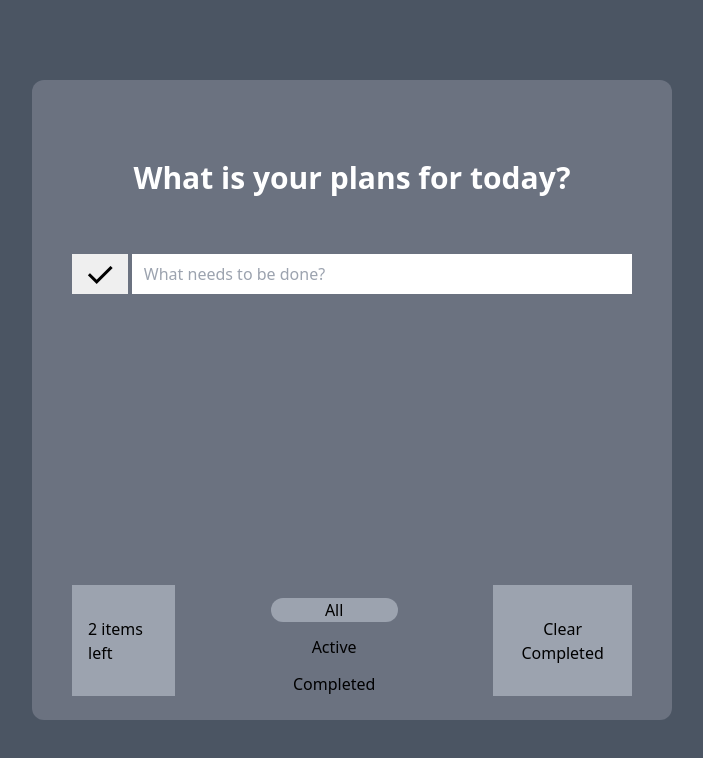
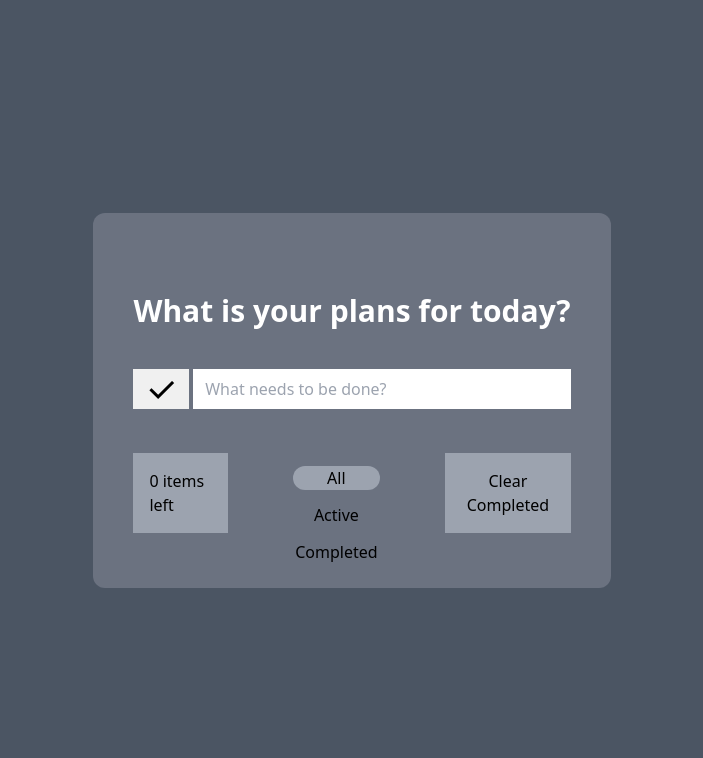
Before and after one commit to patika-hepsiburada-react-bootcamp/odev-5-Burak-Bayraktar, a React (Create React App) app: page / in a window 1280 px wide. Shown: the top 758 px of the page, without its empty margins (288-991 px from the left). Built offline with nearby package versions, Linux system fonts and the light colour scheme.

Commit message:
Add CRUD operations to TO DO list

```diff
--- a/package.json
+++ b/package.json
@@ -12,7 +12,9 @@
     "@types/node": "^12.0.0",
     "@types/react": "^17.0.0",
     "@types/react-dom": "^17.0.0",
+    "focus-visible": "^5.2.0",
     "nanoid": "^3.1.30",
+    "postcss-focus-visible": "^6.0.1",
     "react": "^17.0.2",
     "react-dom": "^17.0.2",
     "react-scripts": "4.0.3",
--- a/src/components/ToDoApp/Footer/index.tsx
+++ b/src/components/ToDoApp/Footer/index.tsx
@@ -1,22 +1,25 @@
-import React, { ChangeEvent, useState } from "react";
+import React, { ChangeEvent } from "react";
+import { useToDo } from "../../../contexts/ToDoContext";
 import "../styles.scss";
 import { buttons } from "./buttons.js";
 
 const Footer = () => {
-  const [selectedItem, setSelectedItem] = useState<number>(0);
+  const { selectedItem, setSelectedItem, itemsLeft, toDoList, setToDoList, handleSetItemsValue } = useToDo();
+  const handleChange = (event: ChangeEvent<HTMLInputElement>, index: number) => {
+    setSelectedItem({index: index, name: event.target.value});
+  };
 
-  const handleChange = (
-    event: ChangeEvent<HTMLInputElement>,
-    index: number
-  ) => {
-    console.log(index);
-    setSelectedItem(index);
-    console.log(event.target.value);
-  };
+  const handleClick = () => {
+    const newList = [...toDoList];
+    const list = newList.filter(item => !item.isCompleted);
+
+    handleSetItemsValue(list)
+    setToDoList(list)
+  }
 
   return (
     <div className="footer">
-      <span className="items-left">2 items left</span>
+      <span className="items-left">{ itemsLeft } items left</span>
       <div className="buttons">
         {buttons.map((button, index) => (
             <React.Fragment key={button.id}>
@@ -28,7 +31,7 @@ const Footer = () => {
                     name={button.name}
                     id={button.id}
                     value={button.value}
-                    checked={index === selectedItem ? true: false}
+                    checked={index === selectedItem.index ? true: false}
                     />
                     <label
                     className="input-label"
@@ -39,7 +42,7 @@ const Footer = () => {
             </React.Fragment>
         ))}
       </div>
-      <button className="clear-button">Clear Completed</button>
+      <button onClick={handleClick} className="clear-button">Clear Completed</button>
     </div>
   );
 };
--- a/src/components/ToDoApp/ToDoInput/index.tsx
+++ b/src/components/ToDoApp/ToDoInput/index.tsx
@@ -3,26 +3,38 @@ import { ChangeEvent, KeyboardEvent, useState } from "react";
 import { useToDo } from "../../../contexts/ToDoContext";
 import "../styles.scss";
 
+let markAsActiveAll = false;
 const ToDoInput = () => {
   const [value, setValue] = useState<string>("");
-  const {toDoList, setToDoList} = useToDo();
+  const {toDoList, setToDoList, handleSetItemsValue} = useToDo();
 
   const keyDownHandler = (event: KeyboardEvent<HTMLInputElement>) => {
     if (event.key === "Enter" && value.length) {
-      const test = [ ...toDoList, { id: nanoid(), text: value, isCompleted: false }];
-      setToDoList(test);
+      const newList = [ ...toDoList, { id: nanoid(), text: value, isCompleted: false }];
+      handleSetItemsValue(newList);
+      setToDoList(newList);
       setValue("");
     }
   };
 
   const handleChange = (event: ChangeEvent<HTMLInputElement>) => {
-    console.log(event.target.value);
     setValue(event.target.value);
   };
 
+  const handleClick = () => {
+    const newList = [...toDoList];
+    markAsActiveAll = markAsActiveAll ? false : true;
+    debugger;
+    const list = newList.map(item => ({...item, isCompleted: markAsActiveAll}))
+    handleSetItemsValue(list)
+    setToDoList(list)
+
+  }
+
   return (
+  <>
     <div className="to-do-input-wrapper">
-      <input className="mark-all-button" type="button" value="✓" />
+      <input onClick={handleClick} className={`${markAsActiveAll ? "marked" : "unmarked"} mark-button`} type="button" value="✓" />
       <input
         className="text"
         type="text"
@@ -32,6 +44,10 @@ const ToDoInput = () => {
         onChange={handleChange}
       />
     </div>
+    {
+      toDoList.length ? <div className="edit-info">Click on the relevant task to edit the task content </div> : ""
+    }
+    </>
   );
 };
 
--- a/src/components/ToDoApp/ToDoItem/index.tsx
+++ b/src/components/ToDoApp/ToDoItem/index.tsx
@@ -1,11 +1,48 @@
-import { FC } from 'react'
-import { ITodo } from '../../../interfaces/ITodo'
+import { ChangeEvent, FC, KeyboardEvent } from 'react'
+import { useToDo } from '../../../contexts/ToDoContext'
+import { ITodo } from '../../../interfaces'
 
 const ToDoItem: FC<ITodo> = ({ id, text, isCompleted }) => {
+    const { toDoList, setToDoList, handleSetItemsValue  } = useToDo();
+
+    const toggleCompletedState = (event: ChangeEvent<HTMLInputElement>) => {
+        const item = toDoList.find((item) => item.id === event.target.id);
+        const itemIndex = toDoList.findIndex((item) => item.id === event.target.id);
+        const newList = [...toDoList];
+        newList[itemIndex] = {...item!, isCompleted: item?.isCompleted ? false: true};
+
+        handleSetItemsValue(newList)
+        setToDoList(newList);
+    }
+
+    const handleDelete = (toDoItemId:string) => {
+        const newList = [...toDoList]
+        const id = newList.findIndex(item => item.id === toDoItemId)
+        newList.splice(id, 1);
+
+        handleSetItemsValue(newList)
+        setToDoList(newList)
+    }
+
+    const changeTaskText = (event: KeyboardEvent<HTMLInputElement>, toDoItemId:string) => {
+        if(event.key === "Enter") {
+            // to prevent new-line behaviour
+            event.preventDefault()
+
+            const id = toDoList.findIndex(item => item.id === toDoItemId)
+            if(event.currentTarget.textContent === toDoList[id].text) {
+                return
+            }
+
+            toDoList[id].text = String(event.currentTarget.textContent)
+        }
+    }
+
     return (
         <div className="to-do-item">
-            <input className="to-do-item-checkbox" type="checkbox" id={id} name={text} value={text} checked={isCompleted} />
-            <span className="to-do-item-text">{ text }</span>
+            <input onChange={(event) => toggleCompletedState(event)} className="to-do-item-checkbox" type="checkbox" id={id} name={text} value={text} checked={isCompleted} />
+            <span suppressContentEditableWarning={true} contentEditable="true" spellCheck={false} onKeyDown={(e: KeyboardEvent<HTMLInputElement>) => changeTaskText(e, id)} className="to-do-item-text">{ text }</span>
+            <button onClick={() => handleDelete(id)}>X</button>
         </div>
     )
 }
--- a/src/components/ToDoApp/ToDoList/index.tsx
+++ b/src/components/ToDoApp/ToDoList/index.tsx
@@ -1,15 +1,39 @@
-import { FC } from 'react'
+import { FC, useEffect, useState } from 'react'
 import ToDoItem from '../ToDoItem'
 import Footer from '../Footer';
 import { useToDo } from '../../../contexts/ToDoContext';
+import { ITodo } from '../../../interfaces';
 const ToDoList: FC = () => {
-    const result = useToDo();
-    console.log(result);
+    const { toDoList, selectedItem } = useToDo();
+    const [list, setList] = useState<ITodo[]>(toDoList);
+    let filteredList;
+    const newList = [...toDoList];
+
+    useEffect(() => {
+        switch (selectedItem.name) {
+            case "All":
+                setList(newList);
+                break;
+            case "Active":
+                filteredList = newList.filter(item => !item.isCompleted)
+                setList(filteredList)
+                break;
+            case "Completed":
+                filteredList = newList.filter(item => item.isCompleted)
+                setList(filteredList)
+                break;
+            default:
+                break;
+          }
+
+        console.log(selectedItem)
+    }, [selectedItem, toDoList]);
+
     return (
         <>
             <div className="to-do-list">
                 {
-                    result?.toDoList.map(({text, isCompleted, id}) => {
+                    list.map(({text, isCompleted, id}) => {
                         return <ToDoItem key={id} id={id} isCompleted={isCompleted} text={text} />
                     })
                 }
--- a/src/components/ToDoApp/styles.scss
+++ b/src/components/ToDoApp/styles.scss
@@ -1,6 +1,6 @@
 .app {
     &-wrapper {
-        @apply bg-gray-500 h-4/5 w-1/2 rounded-xl flex flex-col px-10;
+        @apply bg-gray-500 rounded-xl flex flex-col px-10;
     }
 }
 
@@ -8,13 +8,24 @@
     &-input-wrapper {
         @apply flex items-center h-1/5 mt-10;
 
-        .mark-all-button {
+        .mark-button {
             @apply mr-1 px-3 text-4xl cursor-pointer transition-colors delay-100;
-            @apply hover:bg-blue-900 hover:text-white;
+        }
+
+        .marked {
+            @apply bg-blue-900 text-white;
+        }
+
+        .unmarked {
+            @apply bg-[#F0F0F0] text-black;
         }
 
         .text {
             @apply px-3 py-2 w-full;
+        }
+
+        .text:focus-visible {
+            @apply outline-none;
         }
     }
 
@@ -31,8 +42,16 @@
 
         &-text {
             @apply w-5/6;
+
+            &:focus-visible {
+                @apply outline-none
+            }
         }
     }
+}
+
+.edit-info {
+    @apply text-sm text-center mb-2;
 }
 
 .footer {
@@ -55,6 +74,6 @@
     }
     .items-left,
     .clear-button {
-        @apply p-4 bg-gray-400 flex items-center;
+        @apply p-4 bg-gray-400 flex items-center h-1/2;
     }
 }
--- a/src/contexts/ToDoContext.tsx
+++ b/src/contexts/ToDoContext.tsx
@@ -1,22 +1,40 @@
-import { createContext, Dispatch, FC, SetStateAction, useContext, useState } from "react";
-import { ITodo } from "../interfaces/ITodo";
+import { createContext, FC, useContext, useState } from "react";
+import { buttons } from "../components/ToDoApp/Footer/buttons";
+import { ITodo, ISelectedItem} from "../interfaces";
+import { ITodoContext } from "../interfaces/contexts";
 
-export interface ITodoContext {
-    toDoList: ITodo[],
-    setToDoList: Dispatch<SetStateAction<ITodo[]>>,
-}
-
+const filtered = buttons.map(button => button.value);
 const initialState = {
     toDoList: [],
-    setToDoList: () => {}
+    setToDoList: () => {},
+    selectedItem: {index: 0, name: String(filtered[0])},
+    setSelectedItem: () => {},
+    itemsLeft: 0,
+    setItemsLeft: () => {},
+    handleSetItemsValue: () => {}
 }
 
 export const ToDo = createContext<ITodoContext>(initialState);
+export const ToDoProvider:FC = ({children}) => {
+    const [selectedItem, setSelectedItem] = useState<ISelectedItem>({index: 0, name: String(filtered[0])});
+    const [toDoList, setToDoList] = useState<ITodo[]>([]);
+    const [itemsLeft, setItemsLeft] = useState<number>(0);
 
-export const ToDoProvider:FC = ({children}) => {
-    const [toDoList, setToDoList] = useState<ITodo[]>([]);
+    const handleSetItemsValue = (value: ITodo[]) => {
+        const newList = [...value];
+        const activeItems = newList.filter(item => item.isCompleted === false).length
+        setItemsLeft(activeItems)
+    }
 
-    const values = {toDoList, setToDoList}
+    const values = {
+        selectedItem,
+        setSelectedItem,
+        toDoList,
+        setToDoList,
+        itemsLeft,
+        handleSetItemsValue
+    }
+
     return <ToDo.Provider value={values}>{children}</ToDo.Provider>
 }
 
--- /dev/null
+++ b/src/interfaces/contexts.ts
@@ -0,0 +1,11 @@
+import { Dispatch, SetStateAction } from 'react';
+import { ITodo, ISelectedItem } from './index';
+
+export interface ITodoContext {
+    toDoList: ITodo[],
+    setToDoList: Dispatch<SetStateAction<ITodo[]>>,
+    selectedItem: ISelectedItem,
+    setSelectedItem: Dispatch<SetStateAction<ISelectedItem>>,
+    itemsLeft: number,
+    handleSetItemsValue: (value: ITodo[]) => void
+}
--- a/src/interfaces/ITodo.ts
+++ b/src/interfaces/index.ts
@@ -3,3 +3,8 @@ export interface ITodo {
     text: string,
     isCompleted: boolean
 }
+
+export interface ISelectedItem {
+    index: number,
+    name: string,
+}
--- a/tailwind.config.js
+++ b/tailwind.config.js
@@ -6,7 +6,9 @@ module.exports = {
      extend: {},
    },
    variants: {
-     extend: {},
+     extend: {
+       outline: ['focus-visible'],
+     },
    },
    plugins: [],
  }
```
Also changed, not shown: 1 other file (tests, documents, lock files or other folders).
